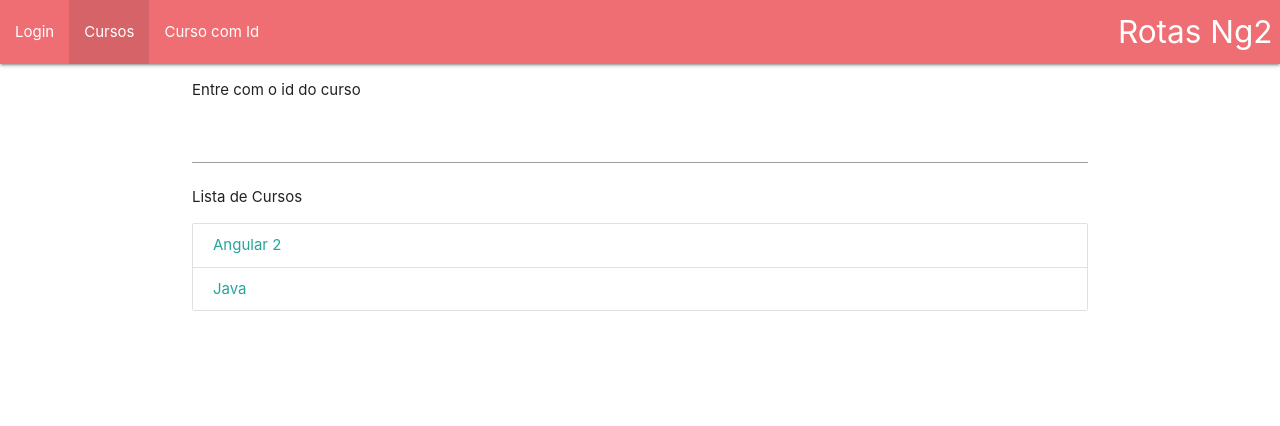
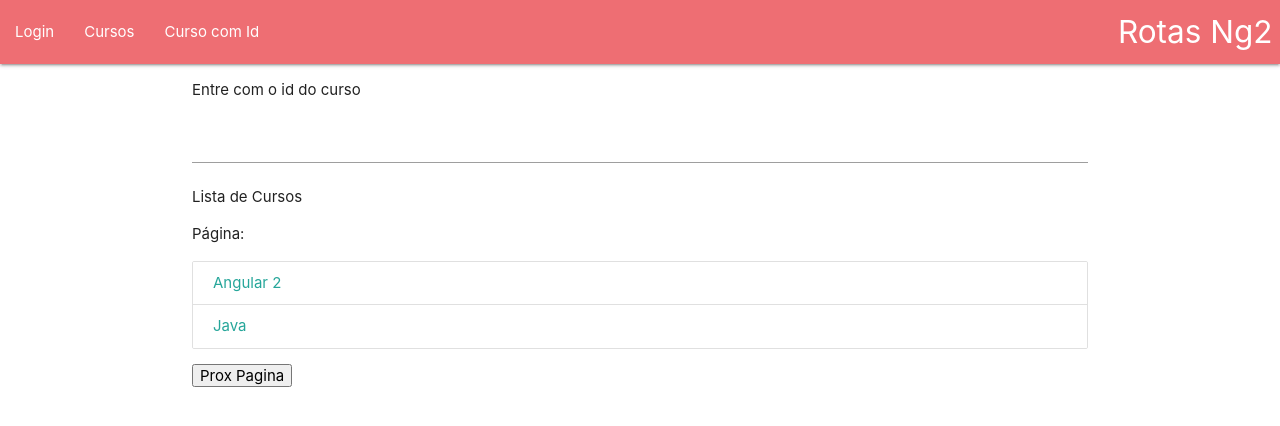
Before and after one commit to pininho/curso-loiane-rotas, an Angular app: page /cursos in a window 1280 px wide. Shown: the top 426 px of the page. Built offline with nearby package versions, Linux system fonts and the light colour scheme.

Commit message:
Rotas, extraindo parametro de url

```diff
--- a/src/app/app.component.html
+++ b/src/app/app.component.html
@@ -3,7 +3,7 @@
     <a routerLink="" class="brand-logo right">Rotas Ng2</a>
     <ul id="nav-mobile" class="left hide-on-med-and-down">
       <li routerLinkActive="active"><a routerLink="/login">Login</a></li>
-      <li routerLinkActive="active"><a routerLink="/cursos">Cursos</a></li>
+      <li routerLinkActive="active"><a routerLink="/cursos" [queryParams]="{pagina:1}">Cursos</a></li>
       <li routerLinkActive="active"><a [routerLink]="['curso', idCurso.value]">Curso com Id</a></li>
     </ul>
   </div>
--- a/src/app/cursos/cursos.component.html
+++ b/src/app/cursos/cursos.component.html
@@ -1,6 +1,7 @@
 <p>
   Lista de Cursos
 </p>
+<p>Página: {{ pagina }}</p>
 <div class="collection">
   <a class="collection-item"
   *ngFor="let curso of cursos"
@@ -8,3 +9,4 @@
   {{ curso.nome }}
 </a>
 </div>
+<button (click)="proximaPagina()">Prox Pagina</button>
--- a/src/app/cursos/cursos.component.ts
+++ b/src/app/cursos/cursos.component.ts
@@ -1,3 +1,5 @@
+import { Subscription } from 'rxjs';
+import { ActivatedRoute, Router } from '@angular/router';
 import { CursosService } from './cursos.service';
 import { Component, OnInit } from '@angular/core';
 
@@ -9,11 +11,30 @@ import { Component, OnInit } from '@angular/core';
 export class CursosComponent implements OnInit {
 
   cursos: any[];
+  pagina: number;
+  inscricao: Subscription;
 
-  constructor(private cursosService: CursosService) { }
+  constructor(
+    private cursosService: CursosService,
+    private route: ActivatedRoute,
+    private router: Router
+    ) { }
 
   ngOnInit(): void {
     this.cursos = this.cursosService.getCursos();
+
+    this.inscricao = this.route.queryParams.subscribe((queryParams: any) => {
+      this.pagina = queryParams['pagina'];
+    });
+  }
+
+  ngOnDestroy() {
+    this.inscricao.unsubscribe();
+  }
+
+  proximaPagina() {
+    //this.pagina++;
+    this.router.navigate(['/cursos'], {queryParams: {'pagina': ++this.pagina}});
   }
 
 }
```
